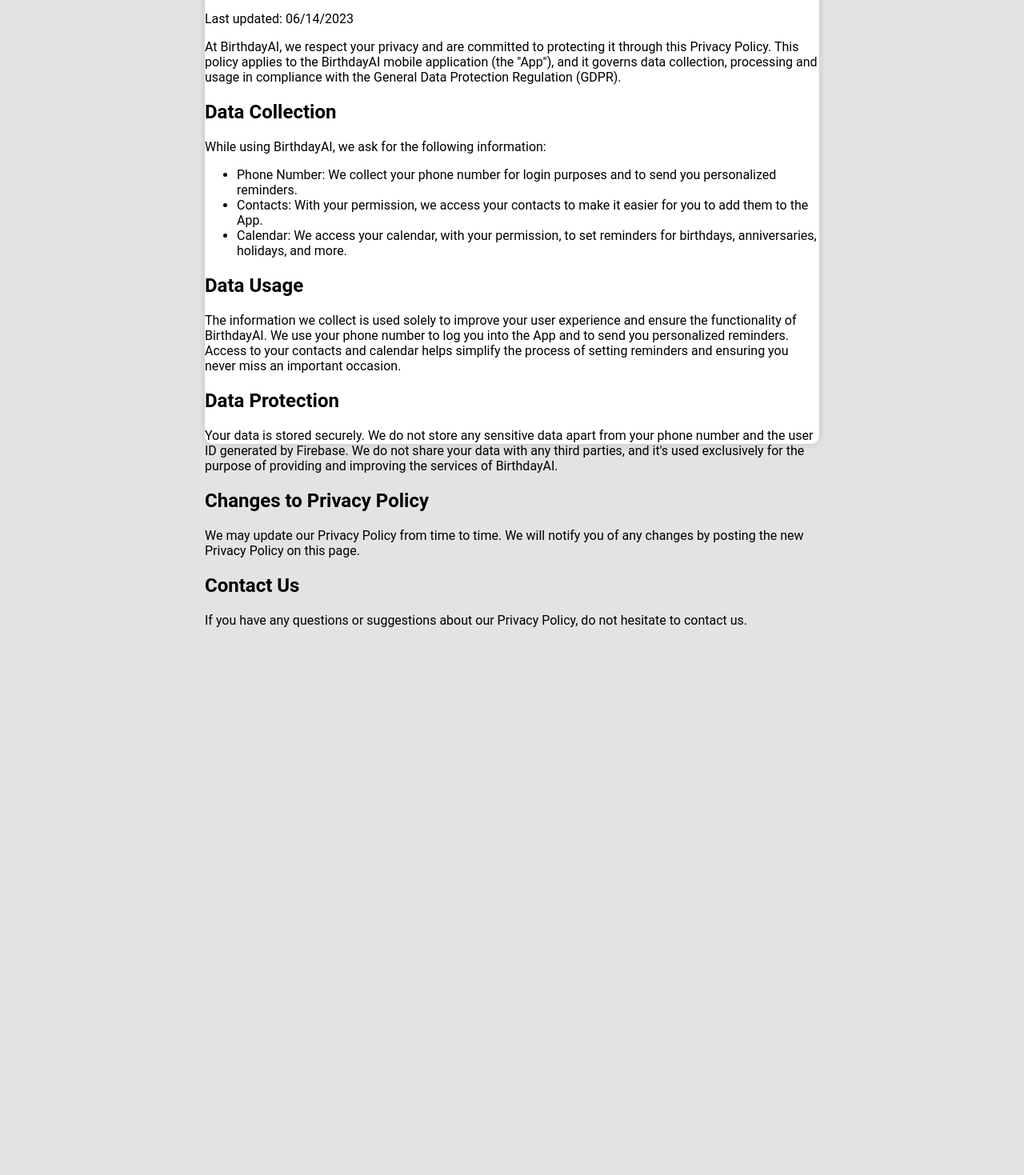
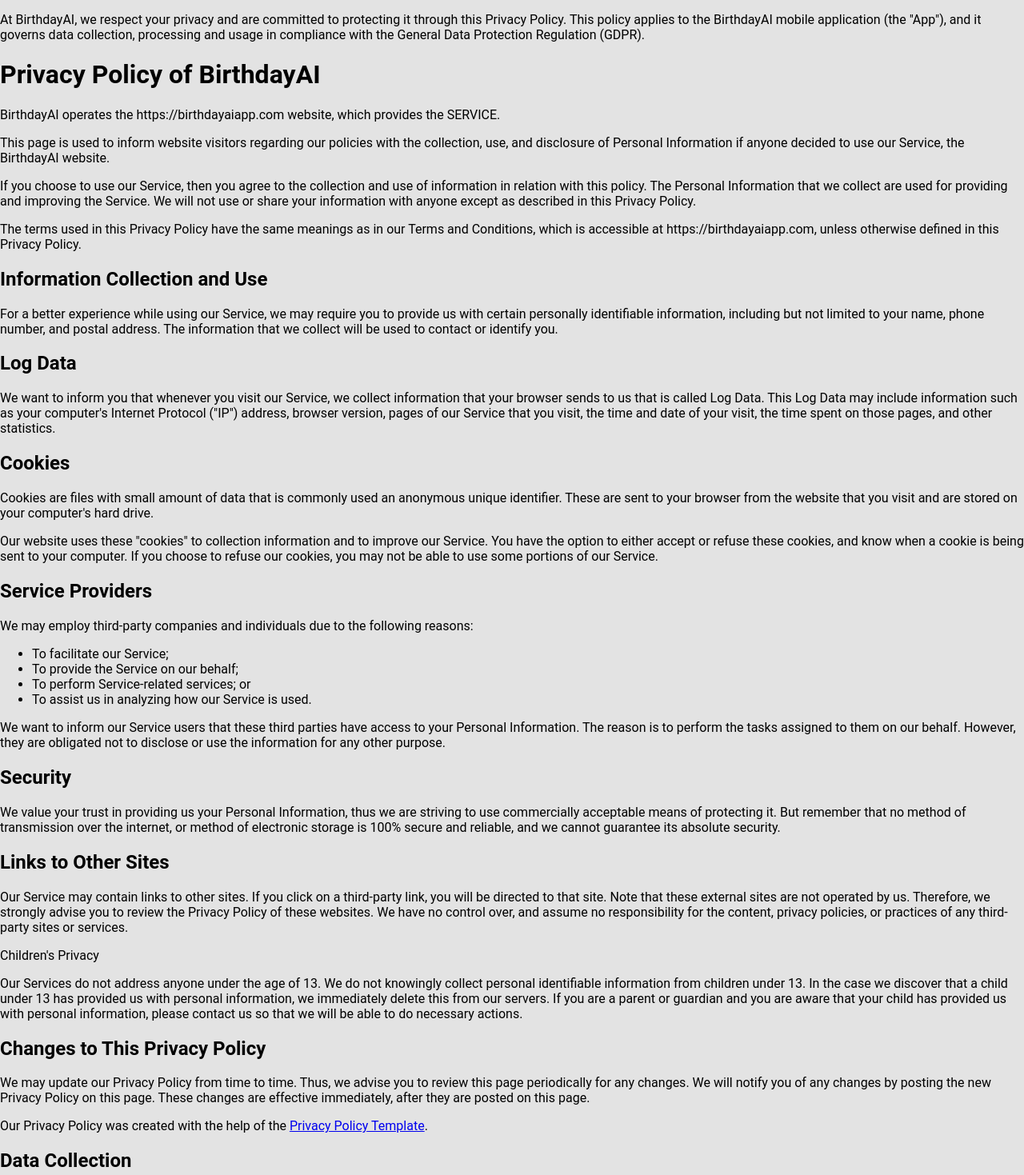
Before and after one commit to BirthdayAI/BirthdayAI-web-frontend, a React (Create React App) app: page /privacy in a window 1280 px wide. Shown: the part 101-1570 px from the top of the page at 80% size. Before the commit the page ends 886 px from the top, so only its background shows below. Built offline with nearby package versions, Linux system fonts and the light colour scheme; no server answers.

Commit message:
Privacy Policy Update

```diff
--- a/src/App.js
+++ b/src/App.js
@@ -22,15 +22,7 @@
 
   return (
     <Routes>
-      <Route
-        path="/privacy"
-        element={
-          <div className="column">
-            <PrivacyPolicy />
-          </div>
-        }
-        exact
-      />
+      <Route path="/privacy" element={<PrivacyPolicy />} exact />
       {dataCtx.user ? (
         <>
           <Route
--- a/src/privacy/PrivacyPolicy.js
+++ b/src/privacy/PrivacyPolicy.js
@@ -10,6 +10,140 @@
       through this Privacy Policy. This policy applies to the BirthdayAI mobile
       application (the "App"), and it governs data collection, processing and
       usage in compliance with the General Data Protection Regulation (GDPR).
+    </p>
+
+    <h1>Privacy Policy of BirthdayAI</h1>
+
+    <p>
+      BirthdayAI operates the https://birthdayaiapp.com website, which provides
+      the SERVICE.
+    </p>
+
+    <p>
+      This page is used to inform website visitors regarding our policies with
+      the collection, use, and disclosure of Personal Information if anyone
+      decided to use our Service, the BirthdayAI website.
+    </p>
+
+    <p>
+      If you choose to use our Service, then you agree to the collection and use
+      of information in relation with this policy. The Personal Information that
+      we collect are used for providing and improving the Service. We will not
+      use or share your information with anyone except as described in this
+      Privacy Policy.
+    </p>
+
+    <p>
+      The terms used in this Privacy Policy have the same meanings as in our
+      Terms and Conditions, which is accessible at https://birthdayaiapp.com,
+      unless otherwise defined in this Privacy Policy.
+    </p>
+
+    <h2>Information Collection and Use</h2>
+
+    <p>
+      For a better experience while using our Service, we may require you to
+      provide us with certain personally identifiable information, including but
+      not limited to your name, phone number, and postal address. The
+      information that we collect will be used to contact or identify you.
+    </p>
+
+    <h2>Log Data</h2>
+
+    <p>
+      We want to inform you that whenever you visit our Service, we collect
+      information that your browser sends to us that is called Log Data. This
+      Log Data may include information such as your computer's Internet Protocol
+      ("IP") address, browser version, pages of our Service that you visit, the
+      time and date of your visit, the time spent on those pages, and other
+      statistics.
+    </p>
+
+    <h2>Cookies</h2>
+
+    <p>
+      Cookies are files with small amount of data that is commonly used an
+      anonymous unique identifier. These are sent to your browser from the
+      website that you visit and are stored on your computer's hard drive.
+    </p>
+
+    <p>
+      Our website uses these "cookies" to collection information and to improve
+      our Service. You have the option to either accept or refuse these cookies,
+      and know when a cookie is being sent to your computer. If you choose to
+      refuse our cookies, you may not be able to use some portions of our
+      Service.
+    </p>
+
+    <h2>Service Providers</h2>
+
+    <p>
+      We may employ third-party companies and individuals due to the following
+      reasons:
+    </p>
+
+    <ul>
+      <li>To facilitate our Service;</li>
+      <li>To provide the Service on our behalf;</li>
+      <li>To perform Service-related services; or</li>
+      <li>To assist us in analyzing how our Service is used.</li>
+    </ul>
+
+    <p>
+      We want to inform our Service users that these third parties have access
+      to your Personal Information. The reason is to perform the tasks assigned
+      to them on our behalf. However, they are obligated not to disclose or use
+      the information for any other purpose.
+    </p>
+
+    <h2>Security</h2>
+
+    <p>
+      We value your trust in providing us your Personal Information, thus we are
+      striving to use commercially acceptable means of protecting it. But
+      remember that no method of transmission over the internet, or method of
+      electronic storage is 100% secure and reliable, and we cannot guarantee
+      its absolute security.
+    </p>
+
+    <h2>Links to Other Sites</h2>
+
+    <p>
+      Our Service may contain links to other sites. If you click on a
+      third-party link, you will be directed to that site. Note that these
+      external sites are not operated by us. Therefore, we strongly advise you
+      to review the Privacy Policy of these websites. We have no control over,
+      and assume no responsibility for the content, privacy policies, or
+      practices of any third-party sites or services.
+    </p>
+
+    <p>Children's Privacy</p>
+
+    <p>
+      Our Services do not address anyone under the age of 13. We do not
+      knowingly collect personal identifiable information from children under
+      13. In the case we discover that a child under 13 has provided us with
+      personal information, we immediately delete this from our servers. If you
+      are a parent or guardian and you are aware that your child has provided us
+      with personal information, please contact us so that we will be able to do
+      necessary actions.
+    </p>
+
+    <h2>Changes to This Privacy Policy</h2>
+
+    <p>
+      We may update our Privacy Policy from time to time. Thus, we advise you to
+      review this page periodically for any changes. We will notify you of any
+      changes by posting the new Privacy Policy on this page. These changes are
+      effective immediately, after they are posted on this page.
+    </p>
+
+    <p>
+      Our Privacy Policy was created with the help of the{" "}
+      <a href="https://www.privacypolicytemplate.net">
+        Privacy Policy Template
+      </a>
+      .
     </p>
 
     <h2>Data Collection</h2>
```
